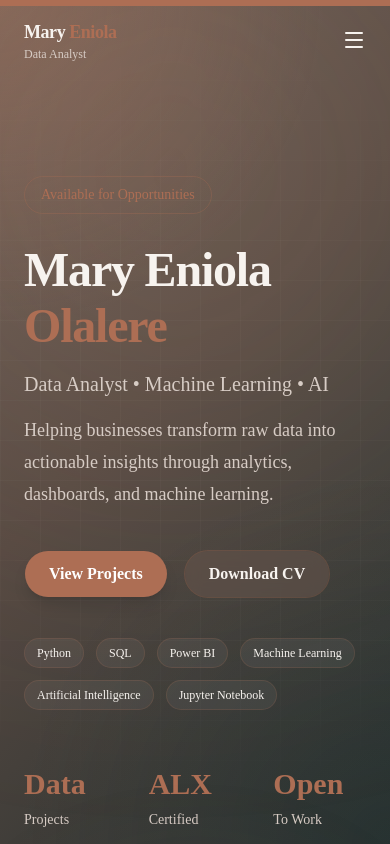
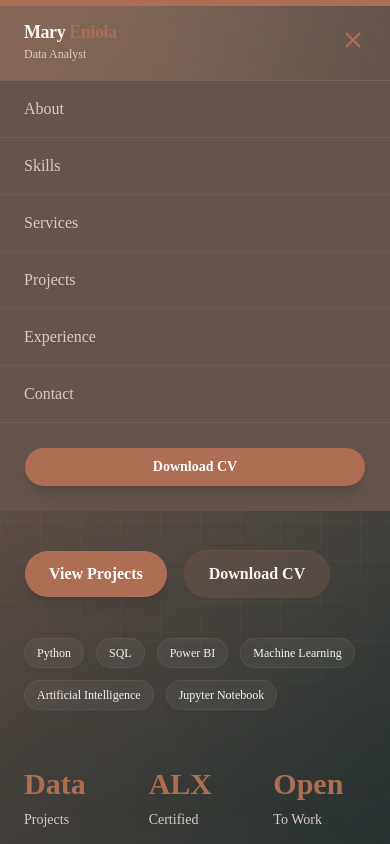
Before and after one commit to eniolamary/portflio, a Next.js app: page / in a window 390 px wide. Both pictures are taken after a click on the button 354 px from the left and 40 px from the top of the page. Shown: the top 844 px of the page. Built offline with nearby package versions, Linux system fonts and the light colour scheme.

Commit message:
final changes

```diff
--- a/components/animations/MotionWrapper.tsx
+++ b/components/animations/MotionWrapper.tsx
@@ -18,13 +18,9 @@ export default function MotionWrapper({
         opacity: 0,
         y: 40,
       }}
-      whileInView={{
+      animate={{
         opacity: 1,
         y: 0,
-      }}
-      viewport={{
-        once: true,
-        amount: 0.2,
       }}
       transition={{
         duration: 0.7,
--- a/components/layout/navbar.tsx
+++ b/components/layout/navbar.tsx
@@ -1,12 +1,11 @@
 "use client";
 
 import Link from "next/link";
-import { Menu } from "lucide-react";
+import { Menu, X } from "lucide-react";
 import { Button } from "@/components/ui/button";
 import Container from "./container";
 import Logo from "./logo";
 import { useEffect, useState } from "react";
-
 
 const navLinks = [
   { name: "About", href: "#about" },
@@ -19,6 +18,8 @@ const navLinks = [
 
 export default function Navbar() {
   const [scrolled, setScrolled] = useState(false);
+  const [menuOpen, setMenuOpen] = useState(false);
+
   useEffect(() => {
     const handleScroll = () => {
       setScrolled(window.scrollY > 40);
@@ -28,9 +29,10 @@ export default function Navbar() {
 
     return () => window.removeEventListener("scroll", handleScroll);
   }, []);
+
   return (
     <header
-      className={`fixed top-0 left-0 right-0 z-50 transition-all duration-500 ${
+      className={`fixed left-0 right-0 top-0 z-50 transition-all duration-500 ${
         scrolled
           ? "border-b border-white/10 bg-background/70 shadow-lg backdrop-blur-xl"
           : "bg-transparent"
@@ -38,7 +40,11 @@ export default function Navbar() {
     >
       <Container className="flex h-20 items-center justify-between">
 
+        {/* Logo */}
+
         <Logo />
+
+        {/* Desktop Navigation */}
 
         <nav className="hidden items-center gap-8 md:flex">
           {navLinks.map((link) => (
@@ -52,6 +58,8 @@ export default function Navbar() {
           ))}
         </nav>
 
+        {/* Desktop Button */}
+
         <div className="hidden md:block">
           <a href="/resume.pdf" download>
             <Button>
@@ -60,11 +68,68 @@ export default function Navbar() {
           </a>
         </div>
 
-        <button className="md:hidden">
-          <Menu size={24} />
+        {/* Mobile Menu Button */}
+
+        <button
+          onClick={() => setMenuOpen(!menuOpen)}
+          className="md:hidden"
+          aria-label="Toggle menu"
+        >
+          {menuOpen ? (
+            <X
+              size={26}
+              className="text-primary"
+            />
+          ) : (
+            <Menu
+              size={26}
+              className="text-primary"
+            />
+          )}
         </button>
 
       </Container>
+
+      {/* Mobile Menu */}
+
+      {menuOpen && (
+
+        <div className="border-t border-white/10 bg-background md:hidden">
+
+          <nav className="flex flex-col">
+
+            {navLinks.map((link) => (
+
+              <Link
+                key={link.name}
+                href={link.href}
+                onClick={() => setMenuOpen(false)}
+                className="border-b border-white/5 px-6 py-4 text-muted-foreground transition-colors hover:bg-primary/10 hover:text-primary"
+              >
+                {link.name}
+              </Link>
+
+            ))}
+
+            <div className="p-6">
+
+              <a
+                href="/resume.pdf"
+                download
+              >
+                <Button className="w-full">
+                  Download CV
+                </Button>
+              </a>
+
+            </div>
+
+          </nav>
+
+        </div>
+
+      )}
+
     </header>
   );
 }
--- a/components/sections/projects.tsx
+++ b/components/sections/projects.tsx
@@ -64,7 +64,7 @@ const projects = [
 
 export default function CaseStudies() {
   return (
-    <>
+    <MotionWrapper>
       <section
         id="projects"
         className="section-padding"
@@ -233,6 +233,6 @@ export default function CaseStudies() {
         <div className="mt-24 h-px w-full bg-gradient-to-r from-transparent via-white/10 to-transparent" />
 
       </section>
-    </>
+    </MotionWrapper>
   );
 }
```
